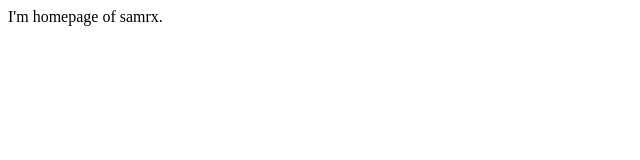
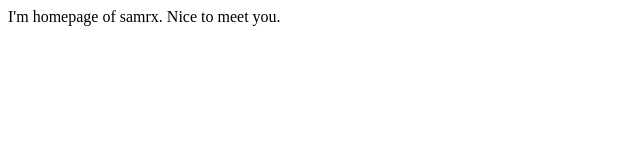
Before and after one commit to sunnygentleman/samrx, a plain HTML site: page index.html in a window 1280 px wide. Shown: the whole page, without its empty margins (0-640 px from the left). Drawn offline with Linux system fonts and the light colour scheme.

Commit message:
add a sentence

```diff
--- a/index.html
+++ b/index.html
@@ -12,6 +12,6 @@
 	<title>Home - samrx</title>
 </head>
 <body>
-I'm homepage of samrx.
+I'm homepage of samrx. Nice to meet you.
 </body>
 </html>
```
